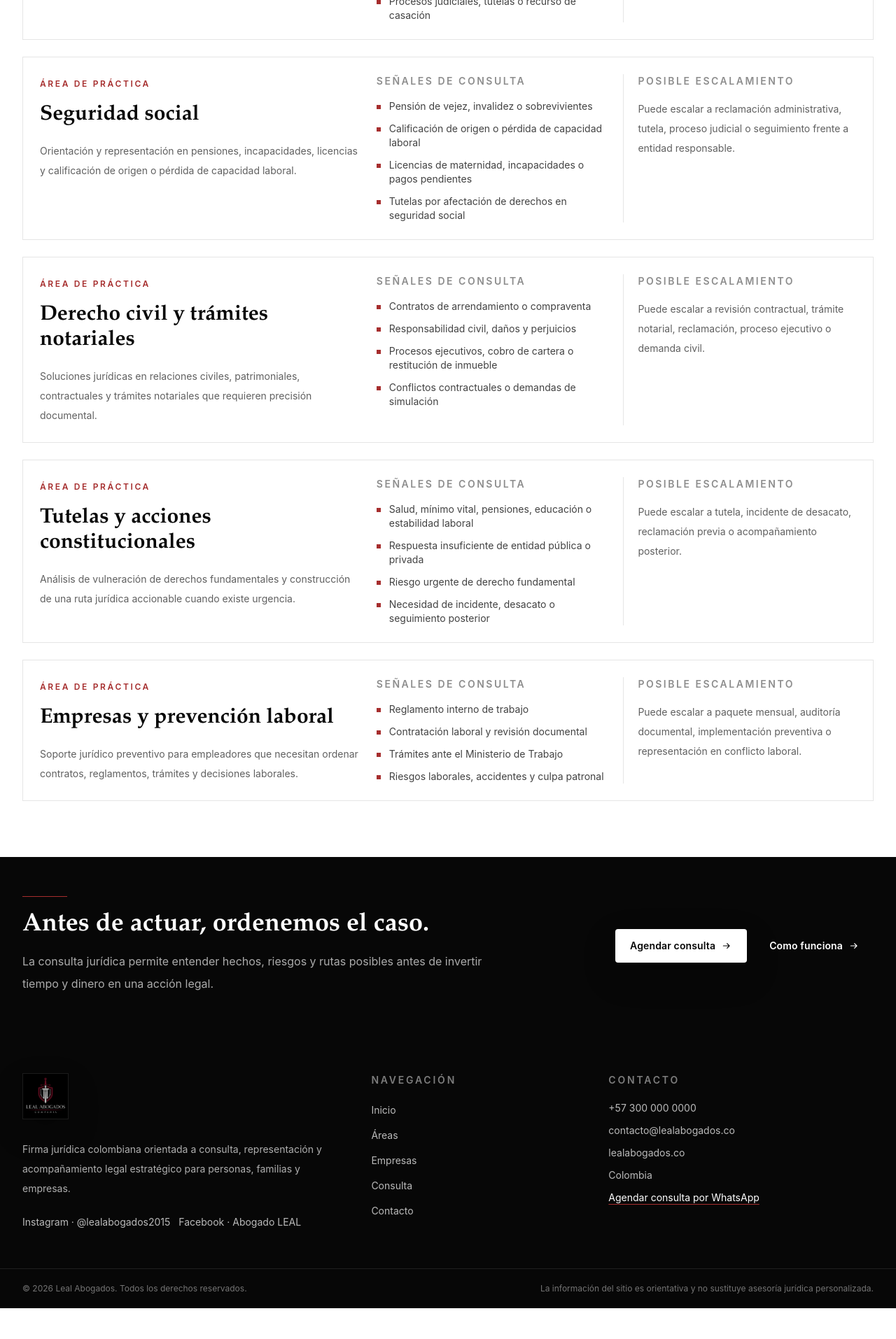
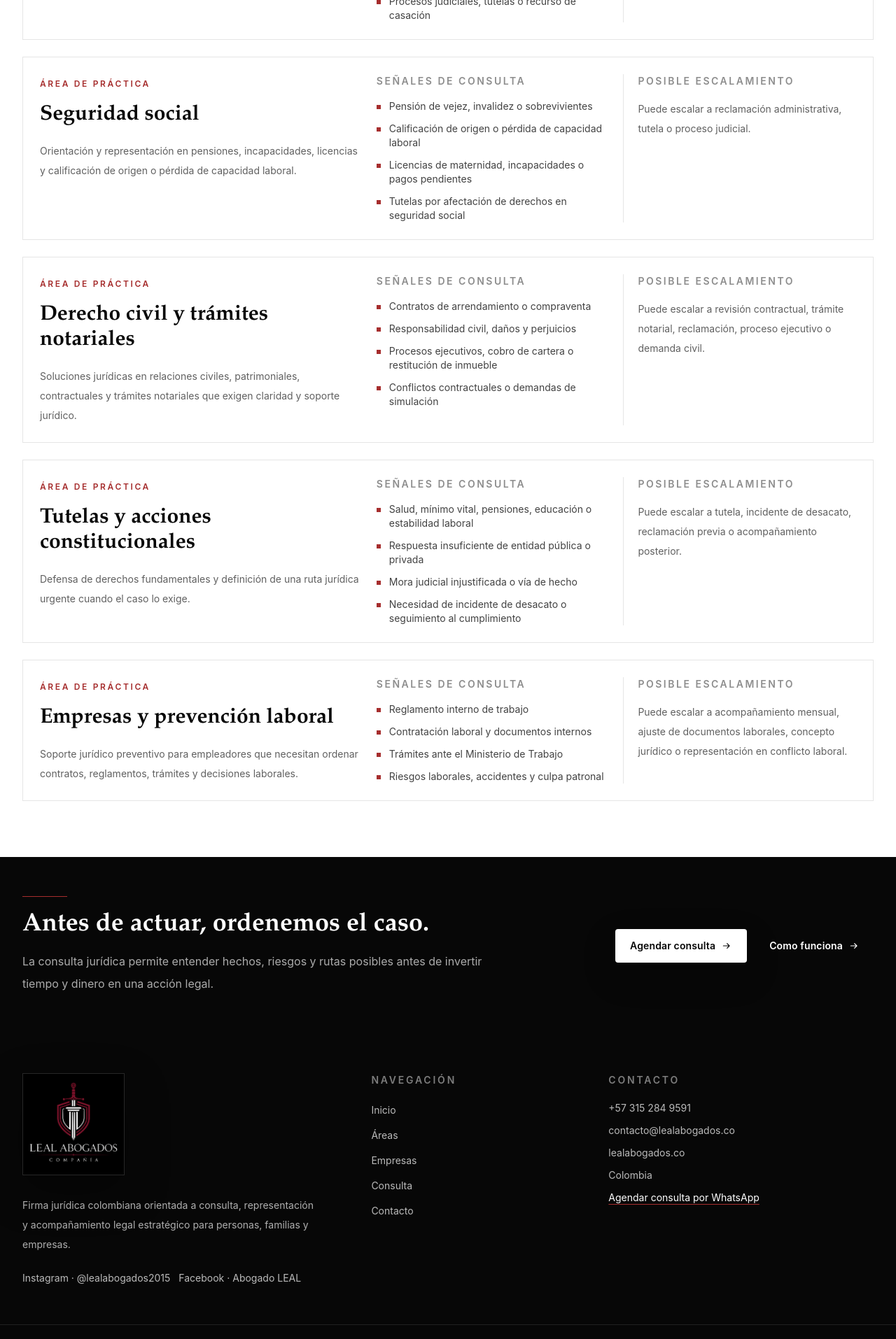
Before and after one commit to davidricardobc/LealAbogados, a Next.js app: page /areas-de-practica in a window 1280 px wide. Shown: the part 1854-3768 px from the top of the page at 70% size. Before the commit the page ends 3724 px from the top, so only its background shows below. Built offline with nearby package versions, Linux system fonts and the light colour scheme.

Commit message:
fix: ajustar copy juridico y enfoque de atencion

```diff
--- a/src/app/contacto/page.tsx
+++ b/src/app/contacto/page.tsx
@@ -17,8 +17,8 @@ export default function ContactPage() {
   return (
     <>
       <PageHero
-        title="Contacto directo para iniciar una consulta remota bien preparada."
-        description="Comparte el contexto inicial del caso y el equipo podrá orientar el siguiente paso de forma ágil desde cualquier lugar de Colombia: consulta, revisión documental, acción legal o acompañamiento empresarial."
+        title="Contacto directo para iniciar una consulta bien preparada."
+        description="Comparte el contexto inicial del caso y el equipo podrá orientar el siguiente paso de forma ágil desde cualquier lugar de Colombia: consulta, revisión del caso, acción legal o acompañamiento empresarial."
         secondaryHref="/consulta-juridica"
         secondaryLabel="Ver consulta"
       />
@@ -28,7 +28,7 @@ export default function ContactPage() {
           <div>
             <SectionHeader
               title="Canales directos para iniciar la conversación."
-              description="WhatsApp sigue siendo la vía más rápida para una primera consulta. También puedes dejar el caso por formulario para una revisión remota más ordenada en cualquier lugar de Colombia."
+              description="WhatsApp sigue siendo la vía más rápida para una primera consulta. También puedes dejar el caso por formulario para una revisión más ordenada en cualquier lugar de Colombia, con atención remota y coordinación presencial cuando aplique."
             />
             <div className="mt-8 space-y-4 border border-ink/10 p-6">
               <p className="text-sm text-muted">Teléfono</p>
--- a/src/app/servicios-empresariales/page.tsx
+++ b/src/app/servicios-empresariales/page.tsx
@@ -19,7 +19,7 @@ export default function EnterpriseServicesPage() {
     <>
       <PageHero
         title="Acompañamiento jurídico preventivo para empresas que quieren reducir contingencias."
-        description="Servicios para ordenar documentos, revisar decisiones laborales y construir una operación con menos exposición jurídica."
+        description="Servicios para revisar documentos clave, respaldar decisiones laborales y construir una operación con menos exposición jurídica."
         secondaryHref="/contacto"
         secondaryLabel="Solicitar contacto"
       />
@@ -51,9 +51,9 @@ export default function EnterpriseServicesPage() {
       <section className="bg-smoke px-5 py-20 sm:px-6 lg:px-8">
         <div className="mx-auto grid max-w-7xl gap-12 lg:grid-cols-[0.72fr_1.28fr]">
           <div>
-            <SectionHeader
+          <SectionHeader
               title="Paquetes editables para conversaciones comerciales."
-              description="Estos paquetes sirven como estructura inicial. El alcance final debe ajustarse según tamaño de la empresa, volumen documental y frecuencia de consultas."
+              description="Estos paquetes sirven como estructura inicial. El alcance final debe ajustarse según tamaño de la empresa, complejidad de los asuntos y frecuencia de consultas."
             />
             <div className="mt-8">
               <ButtonLink external href={whatsappUrl}>
--- a/src/components/consultation-brief.tsx
+++ b/src/components/consultation-brief.tsx
@@ -10,7 +10,7 @@ export function ConsultationBrief() {
             Una consulta bien preparada acelera una mejor decisión.
           </h2>
           <p className="mt-5 text-base leading-8 text-muted sm:text-lg">
-            Cuando el caso llega con contexto, documentos y objetivo claro, es más fácil definir si conviene prevenir, reclamar, negociar o escalar a una acción legal concreta.
+            Cuando el caso llega con contexto, documentos y objetivo claro, es más fácil definir si conviene prevenir, reclamar, negociar, controvertir judicialmente o iniciar una acción.
           </p>
           <div className="mt-8 border border-ink/10 bg-smoke p-5">
             <h3 className="text-sm font-semibold uppercase tracking-[0.18em] text-ink/46">Criterios de confianza</h3>
--- a/src/components/logo.tsx
+++ b/src/components/logo.tsx
@@ -5,18 +5,23 @@ import { cn } from "@/lib/utils";
 
 type LogoProps = {
   inverse?: boolean;
+  className?: string;
+  imageClassName?: string;
 };
 
-export function Logo({ inverse = false }: LogoProps) {
+export function Logo({ inverse = false, className, imageClassName }: LogoProps) {
   if (inverse) {
     return (
       <Link
-        className="group inline-flex overflow-hidden border border-white/10 bg-black/70 shadow-[0_18px_44px_rgba(0,0,0,0.24)] focus-visible:outline focus-visible:outline-2 focus-visible:outline-offset-4 focus-visible:outline-brand-red"
+        className={cn(
+          "group inline-flex overflow-hidden border border-white/10 bg-black/70 shadow-[0_18px_44px_rgba(0,0,0,0.24)] focus-visible:outline focus-visible:outline-2 focus-visible:outline-offset-4 focus-visible:outline-brand-red",
+          className,
+        )}
         href="/"
       >
         <Image
           alt="Leal Abogados Compañía"
-          className="h-14 w-auto object-contain sm:h-16"
+          className={cn("h-14 w-auto object-contain sm:h-16", imageClassName)}
           height={1254}
           priority
           src="/assets/leal-logo.png"
@@ -27,7 +32,13 @@ export function Logo({ inverse = false }: LogoProps) {
   }
 
   return (
-    <Link className="group flex items-center gap-3 focus-visible:outline focus-visible:outline-2 focus-visible:outline-offset-4 focus-visible:outline-brand-red" href="/">
+    <Link
+      className={cn(
+        "group flex items-center gap-3 focus-visible:outline focus-visible:outline-2 focus-visible:outline-offset-4 focus-visible:outline-brand-red",
+        className,
+      )}
+      href="/"
+    >
       <MarkIcon className="h-10 w-10 text-brand-red transition duration-200 group-hover:text-brand-redDark" />
       <span className="flex flex-col leading-none">
         <span className={cn("font-serif text-xl font-semibold tracking-wide", inverse ? "text-white" : "text-ink")}>Leal</span>
--- a/src/components/site-footer.tsx
+++ b/src/components/site-footer.tsx
@@ -6,8 +6,8 @@ export function SiteFooter() {
   return (
     <footer className="bg-ink text-white">
       <div className="mx-auto grid max-w-7xl gap-10 px-5 py-14 sm:px-6 md:grid-cols-[1.15fr_0.75fr_0.95fr] lg:px-8">
-        <div>
-          <Logo inverse />
+        <div className="md:pr-8">
+          <Logo inverse className="border-white/15 bg-black/85 shadow-[0_22px_60px_rgba(0,0,0,0.34)]" imageClassName="h-28 sm:h-32 lg:h-36" />
           <p className="mt-6 max-w-md text-sm leading-7 text-white/68">
             Firma jurídica colombiana orientada a consulta, representación y acompañamiento legal estratégico para personas, familias y empresas.
           </p>
--- a/src/data/site.ts
+++ b/src/data/site.ts
@@ -36,8 +36,8 @@ export const siteConfig = {
   url: "https://lealabogados.co",
   description:
     "Firma jurídica colombiana con más de 18 años de experiencia en asesoría, representación y acompañamiento legal estratégico para personas, familias y empresas.",
-  phone: "+57 300 000 0000",
-  whatsappNumber: "573000000000",
+  phone: "+57 315 284 9591",
+  whatsappNumber: "573152849591",
   email: "contacto@lealabogados.co",
   address: "Colombia",
   instagram: "https://www.instagram.com/lealabogados2015",
@@ -77,7 +77,7 @@ export const socialProfiles: SocialProfile[] = [
 export const trustHighlights = [
   "Más de 18 años de experiencia.",
   "Especialista en Derechos Humanos.",
-  "Atención 100% remota en toda Colombia.",
+  "Atención remota en toda Colombia con reuniones coordinadas según el caso.",
   "Respuesta ágil, confidencial y personalizada.",
 ];
 
@@ -113,7 +113,7 @@ export const valuePillars = [
   },
   {
     title: "Cobertura nacional remota",
-    text: "La firma puede orientar y acompañar casos en toda Colombia con atención remota, rápida y ordenada desde el primer contacto.",
+    text: "La firma puede orientar y acompañar casos en toda Colombia con atención remota desde el primer contacto y reuniones coordinadas cuando el caso o la empresa lo requieran.",
   },
 ];
 
@@ -127,7 +127,7 @@ export const practiceAreas: PracticeArea[] = [
       "Divorcios de mutuo acuerdo o contenciosos",
       "Custodia, régimen de visitas y cuota alimentaria",
       "Unión marital de hecho, filiación o medidas de protección",
-      "Liquidación de sociedad conyugal u ocultamiento de bienes",
+      "Liquidación de sociedad conyugal o sociedad patrimonial",
     ],
     escalation:
       "Puede escalar a acuerdo, conciliación, trámite notarial, medida de protección o proceso judicial.",
@@ -172,13 +172,13 @@ export const practiceAreas: PracticeArea[] = [
       "Tutelas por afectación de derechos en seguridad social",
     ],
     escalation:
-      "Puede escalar a reclamación administrativa, tutela, proceso judicial o seguimiento frente a entidad responsable.",
+      "Puede escalar a reclamación administrativa, tutela o proceso judicial.",
   },
   {
     title: "Derecho civil y trámites notariales",
     slug: "derecho-civil-tramites",
     summary:
-      "Soluciones jurídicas en relaciones civiles, patrimoniales, contractuales y trámites notariales que requieren precisión documental.",
+      "Soluciones jurídicas en relaciones civiles, patrimoniales, contractuales y trámites notariales que exigen claridad y soporte jurídico.",
     signals: [
       "Contratos de arrendamiento o compraventa",
       "Responsabilidad civil, daños y perjuicios",
@@ -192,12 +192,12 @@ export const practiceAreas: PracticeArea[] = [
     title: "Tutelas y acciones constitucionales",
     slug: "tutelas-acciones-constitucionales",
     summary:
-      "Análisis de vulneración de derechos fundamentales y construcción de una ruta jurídica accionable cuando existe urgencia.",
+      "Defensa de derechos fundamentales y definición de una ruta jurídica urgente cuando el caso lo exige.",
     signals: [
       "Salud, mínimo vital, pensiones, educación o estabilidad laboral",
       "Respuesta insuficiente de entidad pública o privada",
-      "Riesgo urgente de derecho fundamental",
-      "Necesidad de incidente, desacato o seguimiento posterior",
+      "Mora judicial injustificada o vía de hecho",
+      "Necesidad de incidente de desacato o seguimiento al cumplimiento",
     ],
     escalation:
       "Puede escalar a tutela, incidente de desacato, reclamación previa o acompañamiento posterior.",
@@ -209,12 +209,12 @@ export const practiceAreas: PracticeArea[] = [
       "Soporte jurídico preventivo para empleadores que necesitan ordenar contratos, reglamentos, trámites y decisiones laborales.",
     signals: [
       "Reglamento interno de trabajo",
-      "Contratación laboral y revisión documental",
+      "Contratación laboral y documentos internos",
       "Trámites ante el Ministerio de Trabajo",
       "Riesgos laborales, accidentes y culpa patronal",
     ],
     escalation:
-      "Puede escalar a paquete mensual, auditoría documental, implementación preventiva o representación en conflicto laboral.",
+      "Puede escalar a acompañamiento mensual, ajuste de documentos laborales, concepto jurídico o representación en conflicto laboral.",
   },
 ];
 
@@ -224,7 +224,7 @@ export const enterpriseServices: EnterpriseService[] = [
     summary:
       "Revisión, actualización o estructuración del reglamento interno con enfoque preventivo, claridad operativa y soporte legal.",
     deliverables: [
-      "Diagnóstico documental inicial",
+      "Diagnóstico inicial",
       "Mapa de ajustes prioritarios",
       "Versión editable lista para revisión final",
     ],
@@ -235,7 +235,7 @@ export const enterpriseServices: EnterpriseService[] = [
       "Elaboración y revisión de contratos de trabajo, comunicaciones internas y documentos laborales sensibles antes de firmar o enviar.",
     deliverables: [
       "Contratos y otrosíes revisados",
-      "Comentarios jurídicos accionables",
+      "Observaciones jurídicas claras",
       "Recomendaciones de redacción y archivo",
     ],
   },
@@ -283,8 +283,8 @@ export const journeySteps = [
 export const companyPackages = [
   {
     name: "Base preventiva",
-    fit: "Empresas que necesitan ordenar documentos y resolver dudas puntuales.",
-    includes: ["Consulta mensual", "Revisión documental limitada", "Alertas de riesgo"],
+    fit: "Empresas que necesitan revisar documentos clave y resolver dudas puntuales.",
+    includes: ["Consulta mensual", "Revisión inicial de documentos prioritarios", "Alertas de riesgo"],
   },
   {
     name: "Gestión laboral",
@@ -293,7 +293,7 @@ export const companyPackages = [
   },
   {
     name: "Compliance laboral",
-    fit: "Empresas que quieren reducir contingencias y mejorar soporte documental.",
+    fit: "Empresas que quieren reducir contingencias y fortalecer su soporte jurídico laboral.",
     includes: ["Diagnóstico inicial", "Plan de ajustes", "Acompañamiento mensual"],
   },
 ];
@@ -309,7 +309,7 @@ export const consultationChecklist: ConversionItem[] = [
   },
   {
     title: "Objetivo del cliente",
-    text: "Prevenir un riesgo, responder una comunicación, reclamar, negociar, demandar o proteger un derecho urgente.",
+    text: "Prevenir un riesgo, responder una comunicación, reclamar, negociar, controvertir judicialmente o proteger un derecho urgente.",
   },
   {
     title: "Nivel de urgencia",
@@ -320,7 +320,7 @@ export const consultationChecklist: ConversionItem[] = [
 export const escalationPaths: ConversionItem[] = [
   {
     title: "Acción constitucional",
-    text: "Cuando existe vulneración de derechos fundamentales y una respuesta ordinaria no es suficiente.",
+    text: "Cuando es necesario defender un derecho fundamental y la vía ordinaria no ofrece una respuesta oportuna.",
   },
   {
     title: "Reclamación o queja",
```
Also changed, not shown: src/app/consulta-juridica/page.tsx (+5 -5 lines), src/app/page.tsx (+8 -8 lines).
